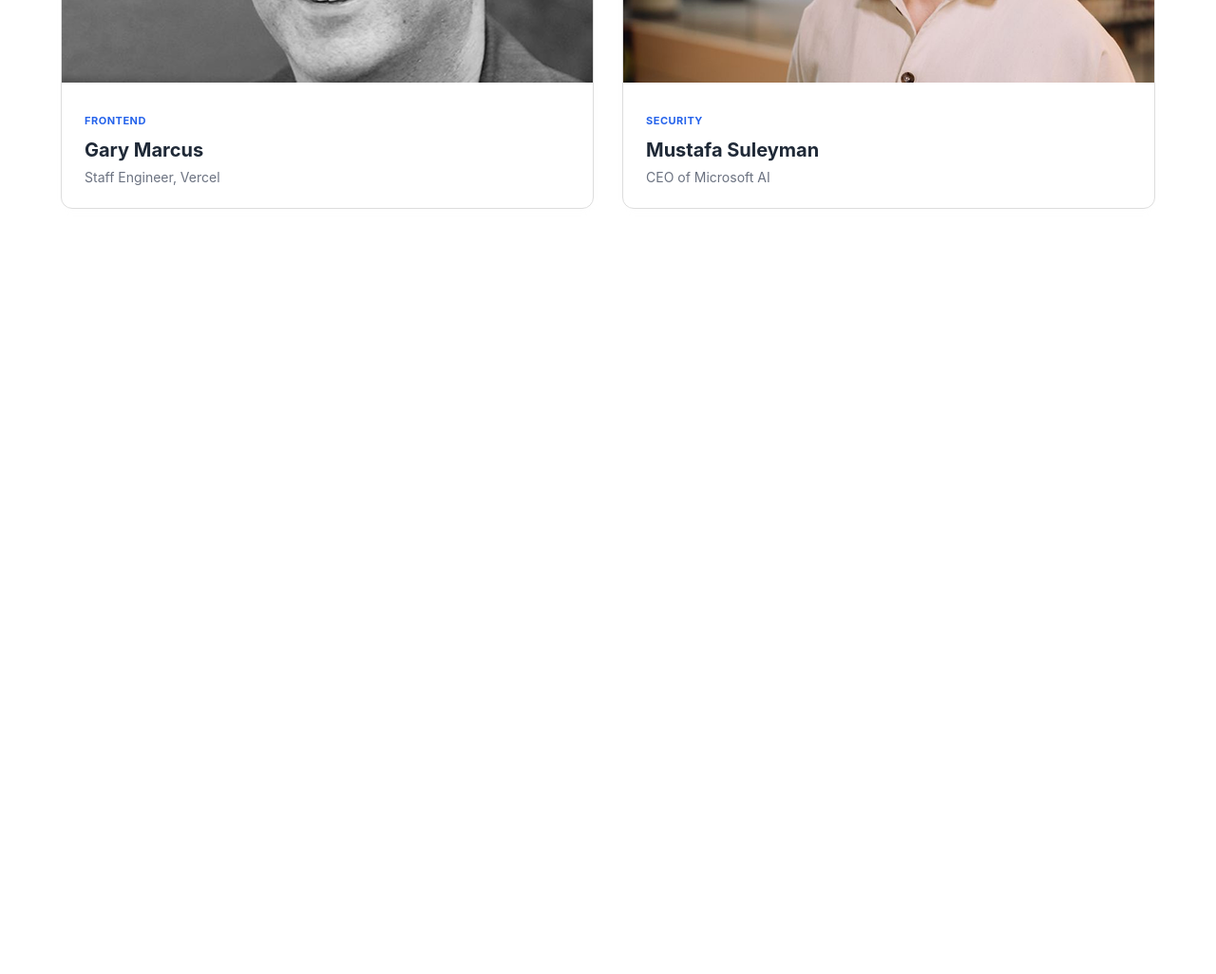
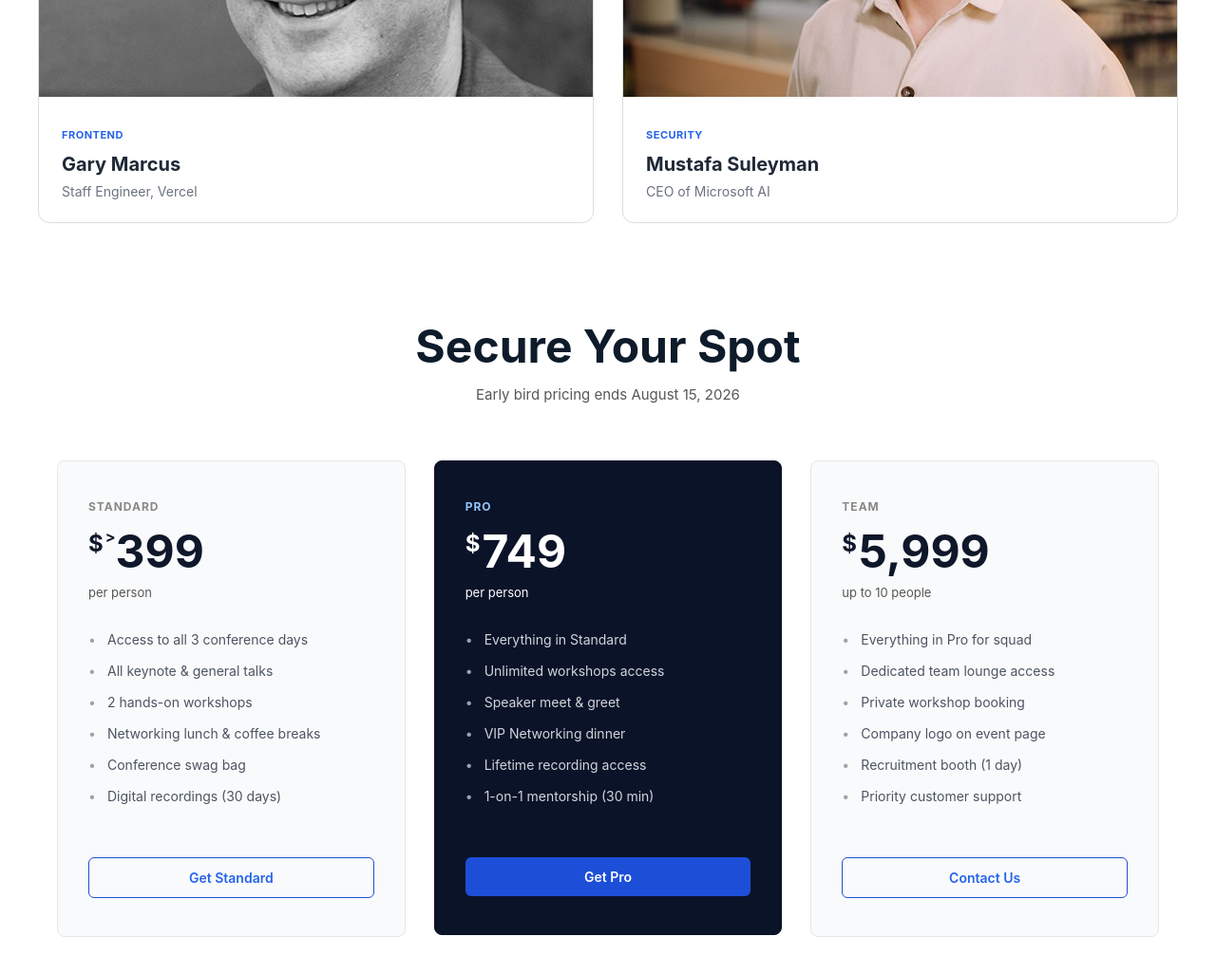
Before and after one commit to Sushanta65/devconf2026, a plain HTML site: page index.html in a window 1280 px wide. Shown: the part 1690-2716 px from the top of the page at 95% size. Before the commit the page ends 1990 px from the top, so only its background shows below. Drawn offline with nearby package versions, Linux system fonts and the light colour scheme.

Commit message:
Pricing section completed

```diff
--- a/index.html
+++ b/index.html
@@ -48,15 +48,12 @@
       <!-- Meet Speakers Section -->
 
       <section class="speakers-section">
-
         <h2 class="section-title">Meet the Speakers</h2>
 
         <div class="speakers-grid">
-
-
           <div class="speaker-card">
             <div class="speaker-img">
-                <img src="./assets/andrej.png" alt="andrej">
+              <img src="./assets/andrej.png" alt="andrej" />
             </div>
             <div class="speaker-info">
               <span class="speaker-tag tag">AI/ML</span>
@@ -65,10 +62,9 @@
             </div>
           </div>
 
-
           <div class="speaker-card">
             <div class="speaker-img">
-                <img src="./assets/demis.png" alt="Demis hassabis">
+              <img src="./assets/demis.png" alt="Demis hassabis" />
             </div>
             <div class="speaker-info">
               <span class="speaker-tag tag">CLOUD & DEVOPS</span>
@@ -77,10 +73,9 @@
             </div>
           </div>
 
-
           <div class="speaker-card">
             <div class="speaker-img">
-                <img src="./assets/gary.png" alt="Gary Marcus">
+              <img src="./assets/gary.png" alt="Gary Marcus" />
             </div>
             <div class="speaker-info">
               <span class="speaker-tag tag">FRONTEND</span>
@@ -89,10 +84,9 @@
             </div>
           </div>
 
-
           <div class="speaker-card">
             <div class="speaker-img">
-                <img src="./assets/mustafa.png" alt="Mustafa Suleyman">
+              <img src="./assets/mustafa.png" alt="Mustafa Suleyman" />
             </div>
             <div class="speaker-info">
               <span class="speaker-tag tag">SECURITY</span>
@@ -100,12 +94,90 @@
               <p>CEO of Microsoft AI</p>
             </div>
           </div>
-
-
-
         </div>
       </section>
 
+      <section class="pricing-section">
+        <div class="pricing-header">
+          <h2>Secure Your Spot</h2>
+          <p>Early bird pricing ends August 15, 2026</p>
+        </div>
+
+        <div class="pricing-cards">
+          <div class="price-card">
+            <div class="card-top">
+              <span class="plan-name">STANDARD</span>
+              <div class="plan-price">
+                <span class="currency">$</span
+                ><!---for different size of the dollar sign-->>
+                <span class="amount">399</span>
+              </div>
+              <span class="price-for">per person</span>
+            </div>
+
+            <ul class="features-list">
+              <li>Access to all 3 conference days</li>
+              <li>All keynote & general talks</li>
+              <li>2 hands-on workshops</li>
+              <li>Networking lunch & coffee breaks</li>
+              <li>Conference swag bag</li>
+              <li>Digital recordings (30 days)</li>
+            </ul>
+
+            <div class="card-action">
+              <a class="button-outline" href="#">Get Standard</a>
+            </div>
+          </div>
+
+          <div class="price-card featured-card">
+            <div class="card-top">
+              <span class="plan-name">PRO</span>
+              <div class="plan-price">
+                <span class="currency">$</span>
+                <span class="amount">749</span>
+              </div>
+              <span class="price-for">per person</span>
+            </div>
+
+            <ul class="features-list">
+              <li>Everything in Standard</li>
+              <li>Unlimited workshops access</li>
+              <li>Speaker meet & greet</li>
+              <li>VIP Networking dinner</li>
+              <li>Lifetime recording access</li>
+              <li>1-on-1 mentorship (30 min)</li>
+            </ul>
+
+            <div class="card-action">
+              <a class="button-solid" href="#">Get Pro</a>
+            </div>
+          </div>
+
+          <div class="price-card">
+            <div class="card-top">
+              <span class="plan-name">TEAM</span>
+              <div class="plan-price">
+                <span class="currency">$</span>
+                <span class="amount">5,999</span>
+              </div>
+              <span class="price-for">up to 10 people</span>
+            </div>
+
+            <ul class="features-list">
+              <li>Everything in Pro for squad</li>
+              <li>Dedicated team lounge access</li>
+              <li>Private workshop booking</li>
+              <li>Company logo on event page</li>
+              <li>Recruitment booth (1 day)</li>
+              <li>Priority customer support</li>
+            </ul>
+
+            <div class="card-action">
+              <a class="button-outline" href="#">Contact Us</a>
+            </div>
+          </div>
+        </div>
+      </section>
     </main>
     <footer></footer>
   </body>
--- a/styles.css
+++ b/styles.css
@@ -50,6 +50,13 @@ body {
   font-size: 16px;
   font-weight: 600;
   border: none;
+  transition-duration: 700ms;
+}
+
+.nav-button:hover{
+  background-color: #082c91;
+  cursor: pointer;
+
 }
 
 /* Hero Section Styles */
@@ -120,12 +127,12 @@ body {
 .speakers-section {
     max-width: 1200px;
     margin: 80px auto;
-    padding: 0 24px;
+    padding: 0 240x;
 }
 
 .section-title {
-    font-size: 36px;
-    color: #0f172a;
+    font-size: 48px;
+    color: #0D1B2A;
     text-align: center;
     font-weight: 700;
     margin-bottom: 48px;
@@ -180,3 +187,167 @@ body {
     color: #6b7280;
     font-weight: 400;
 }
+
+
+
+
+
+/* pricing section */
+
+
+.pricing-section {
+    max-width: 1200px;
+    margin: 100px auto;
+    padding: 0 20px;
+}
+
+.pricing-header {
+    text-align: center;
+    margin-bottom: 60px;
+}
+
+.pricing-header h2 {
+    font-size: 48px;
+    font-weight: 700;
+    color: #0D1B2A;
+    margin-bottom: 12px;
+}
+
+.pricing-header p {
+    font-size: 15px;
+    color: #575757;
+}
+
+
+.pricing-cards {
+    display: grid;
+    grid-template-columns: repeat(3, 1fr);
+    gap: 30px;
+    align-items: start;
+}
+
+
+.price-card {
+    background-color: #f9fafb;
+    border: 1px solid #e5e7eb;
+    padding: 40px 32px;
+    display: flex;
+    flex-direction: column;
+    justify-content: space-between;
+    border-radius: 8px;
+}
+
+
+.price-card.featured-card {
+    background-color: #0b1329;
+    border-color: #0b1329;
+    color: #ffffff;
+}
+
+
+.card-top {
+    margin-bottom: 32px;
+}
+
+.plan-name {
+    font-size: 12px;
+    color: #888888;
+    font-weight: 700;
+    letter-spacing: 1px;
+
+    display: block;
+    margin-bottom: 16px;
+}
+
+.featured-card .plan-name {
+    color: #93C5FD;
+}
+
+.plan-price {
+    display: flex;
+    align-items: flex-start;
+    font-weight: 700;
+    color: #0f172a;
+    line-height: 1;
+    margin-bottom: 8px;
+}
+
+.featured-card .plan-price {
+    color: #ffffff;
+}
+
+.plan-price .currency {
+    font-size: 24px;
+    margin-top: 4px;
+    margin-right: 2px;
+}
+
+.plan-price .amount {
+    font-size: 48px;
+}
+
+.price-for {
+    font-size: 13px;
+    color: #575757;
+}
+
+.featured-card .price-for {
+    color: #ffffff;
+}
+
+
+.features-list {
+    list-style: none;
+    margin-bottom: 40px;
+}
+
+.features-list li {
+    font-size: 14px;
+    color: #4b5563;
+    margin-bottom: 16px;
+    position: relative;
+    padding-left: 20px;
+}
+
+
+.features-list li::before {
+    content: "•";
+    position: absolute;
+    left: 0;
+    color: #9ca3af;
+}
+
+.featured-card .features-list li {
+    color: #d1d5db;
+}
+
+
+.card-action a {
+    display: block;
+    text-align: center;
+    text-decoration: none;
+    padding: 12px 24px;
+    border-radius: 6px;
+    font-size: 14px;
+    font-weight: 600;
+    transition: all 0.2s ease;
+}
+
+.button-solid {
+    background-color: #1d4ed8;
+    color: #ffffff;
+}
+
+.button-solid:hover {
+    background-color: #082c91;
+}
+
+.button-outline {
+    border: 1px solid #1d4ed8;
+    color: #2563eb;
+}
+
+.button-outline:hover {
+    background-color: #082c91;
+    color: #ffffff;
+}
```
Lines whose indentation alone changed are shown as unchanged.
